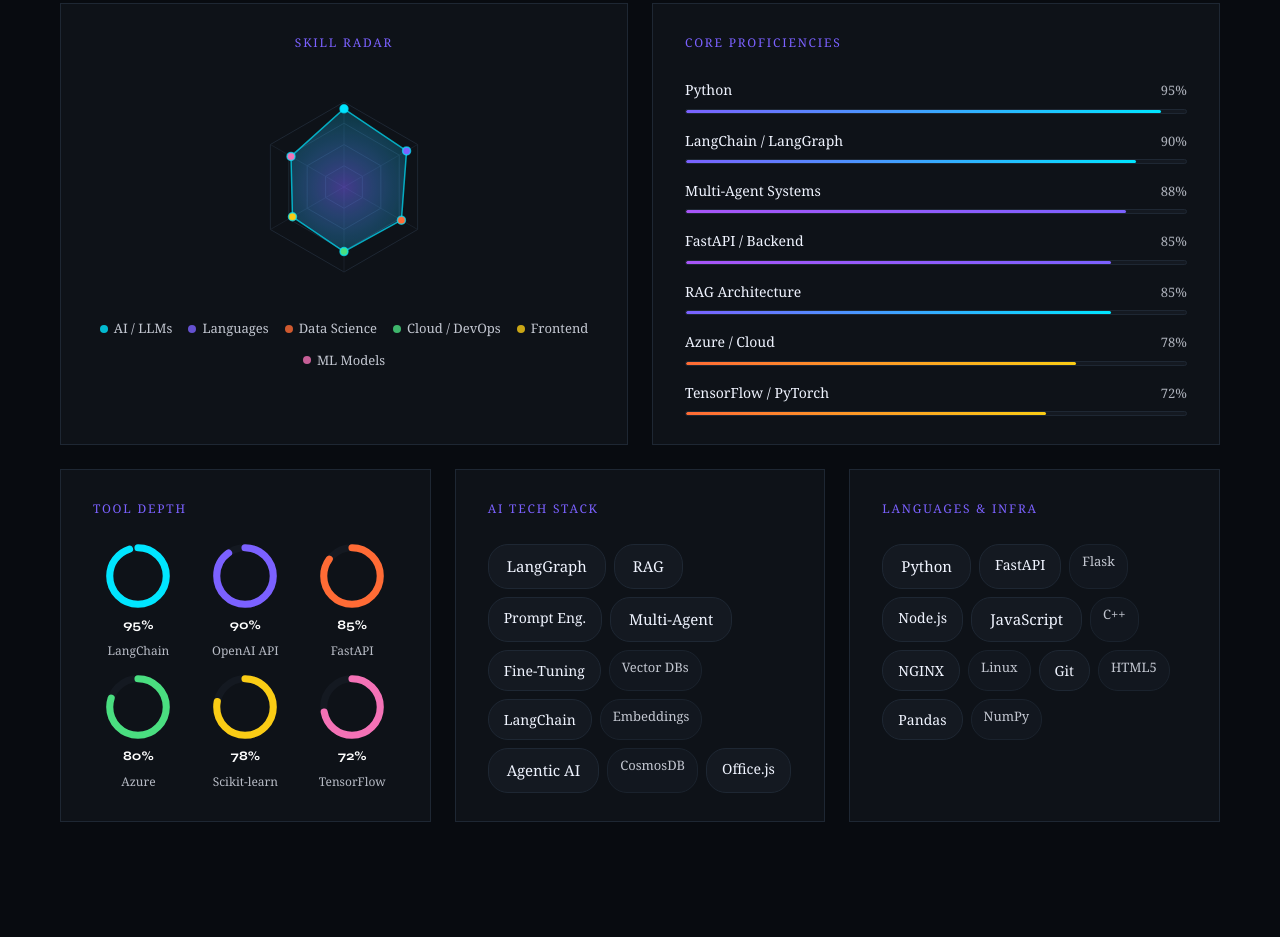
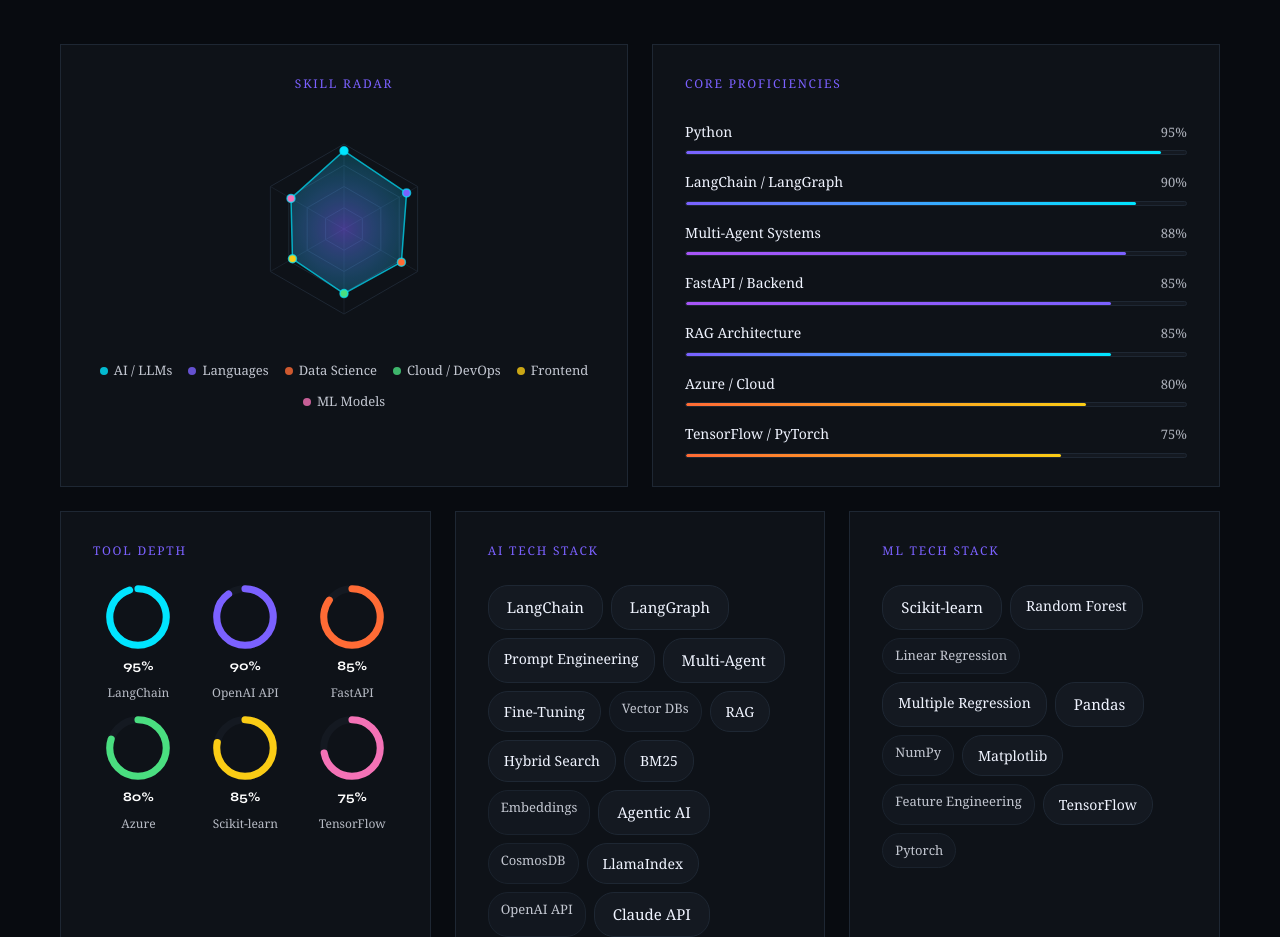
Before and after one commit to Swadesh-15/Portfolio, a plain HTML site: page index.html in a window 1280 px wide. Shown: the part 3199-4136 px from the top of the page. Drawn offline with Linux system fonts and the light colour scheme.

Commit message:
feat: update portfolio skills, refresh skill metrics, and add resume documentation files

```diff
--- a/index.html
+++ b/index.html
@@ -1891,8 +1891,10 @@
           <div class="tech-chips">
             <span class="chip">Python</span><span class="chip">AI Agents</span><span class="chip">LangChain</span><span
               class="chip">LangGraph</span><span class="chip">OpenAI API</span><span class="chip">RAG</span><span
-              class="chip">Azure Cosmos DB</span><span class="chip">Office.js</span><span class="chip">HTML</span><span
-              class="chip">Multi-Agent AI</span><span class="chip">FastAPI</span><span class="chip">CI/CD</span>
+              class="chip">Azure Cosmos DB</span><span class="chip">Prompt Engineering</span><span
+              class="chip">Langfuse</span><span class="chip">Multi-Agent AI</span><span class="chip">CI/CD</span><span
+              class="chip">FastAPI</span><span class="chip">API Integration</span><span class="chip">HTML</span><span
+              class="chip">Office.js</span>
           </div>
         </div>
         <div class="exp-panel" id="panel-ifb">
@@ -1909,7 +1911,8 @@
           </ul>
           <div class="tech-chips">
             <span class="chip">Python</span><span class="chip">Pandas</span><span class="chip">NumPy</span><span
-              class="chip">Scikit-learn</span><span class="chip">Matplotlib</span>
+              class="chip">Scikit-learn</span><span class="chip">Matplotlib</span><span class="chip">FastAPI</span><span
+              class="chip">Random Forest</span>
           </div>
         </div>
       </div>
@@ -2024,16 +2027,16 @@
             </div>
           </div>
           <div class="bar-row">
-            <div class="bar-meta"><span class="bar-name">Azure / Cloud</span><span class="bar-pct">78%</span></div>
+            <div class="bar-meta"><span class="bar-name">Azure / Cloud</span><span class="bar-pct">80%</span></div>
             <div class="bar-track">
-              <div class="bar-fill orange" data-pct="78"></div>
+              <div class="bar-fill orange" data-pct="80"></div>
             </div>
           </div>
           <div class="bar-row">
-            <div class="bar-meta"><span class="bar-name">TensorFlow / PyTorch</span><span class="bar-pct">72%</span>
+            <div class="bar-meta"><span class="bar-name">TensorFlow / PyTorch</span><span class="bar-pct">75%</span>
             </div>
             <div class="bar-track">
-              <div class="bar-fill orange" data-pct="72"></div>
+              <div class="bar-fill orange" data-pct="75"></div>
             </div>
           </div>
         </div>
@@ -2082,7 +2085,7 @@
               <circle class="ring-bg" cx="18" cy="18" r="15.9" />
               <circle class="ring-prog" cx="18" cy="18" r="15.9" stroke="#facc15" data-val="78" />
             </svg>
-            <div class="ring-val">78%</div>
+            <div class="ring-val">85%</div>
             <div class="ring-label">Scikit-learn</div>
           </div>
           <div class="ring-item">
@@ -2090,7 +2093,7 @@
               <circle class="ring-bg" cx="18" cy="18" r="15.9" />
               <circle class="ring-prog" cx="18" cy="18" r="15.9" stroke="#f472b6" data-val="72" />
             </svg>
-            <div class="ring-val">72%</div>
+            <div class="ring-val">75%</div>
             <div class="ring-label">TensorFlow</div>
           </div>
         </div>
@@ -2100,17 +2103,43 @@
       <div class="skill-card">
         <div class="skill-card-label">AI Tech Stack</div>
         <div class="bubble-grid">
+          <span class="bubble lg">LangChain</span>
           <span class="bubble lg">LangGraph</span>
-          <span class="bubble lg">RAG</span>
-          <span class="bubble">Prompt Eng.</span>
+          <span class="bubble">Prompt Engineering</span>
           <span class="bubble lg">Multi-Agent</span>
           <span class="bubble">Fine-Tuning</span>
           <span class="bubble sm">Vector DBs</span>
-          <span class="bubble">LangChain</span>
+          <span class="bubble">RAG</span>
+          <span class="bubble">Hybrid Search</span>
+          <span class="bubble">BM25</span>
           <span class="bubble sm">Embeddings</span>
           <span class="bubble lg">Agentic AI</span>
           <span class="bubble sm">CosmosDB</span>
-          <span class="bubble">Office.js</span>
+          <span class="bubble">LlamaIndex</span>
+          <span class="bubble sm">OpenAI API</span>
+          <span class="bubble lg">Claude API</span>
+          <span class="bubble sm">Hugging Face</span>
+          <span class="bubble">Transformers</span>
+          <span class="bubble">NLP</span>
+          <span class="bubble">LLMOps</span>
+        </div>
+      </div>
+
+      <!-- BUBBLE CLOUD - ML Tech Stack -->
+      <div class="skill-card">
+        <div class="skill-card-label">ML Tech Stack</div>
+        <div class="bubble-grid">
+          <span class="bubble lg">Scikit-learn</span>
+          <span class="bubble">Random Forest</span>
+          <span class="bubble sm">Linear Regression</span>
+          <span class="bubble">Multiple Regression</span>
+          <span class="bubble lg">Pandas</span>
+          <span class="bubble sm">NumPy</span>
+          <span class="bubble">Matplotlib</span>
+          <span class="bubble sm">Feature Engineering</span>
+          <span class="bubble">TensorFlow</span>
+          <span class="bubble sm">Pytorch</span>
+        </div>
       </div>
     </div>
 
@@ -2124,12 +2153,16 @@
         <span class="bubble">Node.js</span>
         <span class="bubble lg">JavaScript</span>
         <span class="bubble sm">C++</span>
-          <span class="bubble">NGINX</span>
+        <span class="bubble">Office.js</span>
         <span class="bubble sm">Linux</span>
         <span class="bubble">Git</span>
         <span class="bubble sm">HTML5</span>
-          <span class="bubble">Pandas</span>
-          <span class="bubble sm">NumPy</span>
+        <span class="bubble">GitHub</span>
+        <span class="bubble sm">VS Code</span>
+        <span class="bubble">CI/CD Pipelines</span>
+        <span class="bubble sm">Azure Cloud</span>
+        <span class="bubble">Azure Cosmos DB</span>
+        <span class="bubble sm">Jupyter Notebook</span>
       </div>
     </div>
     </div>
```
Lines whose indentation alone changed are shown as unchanged.
